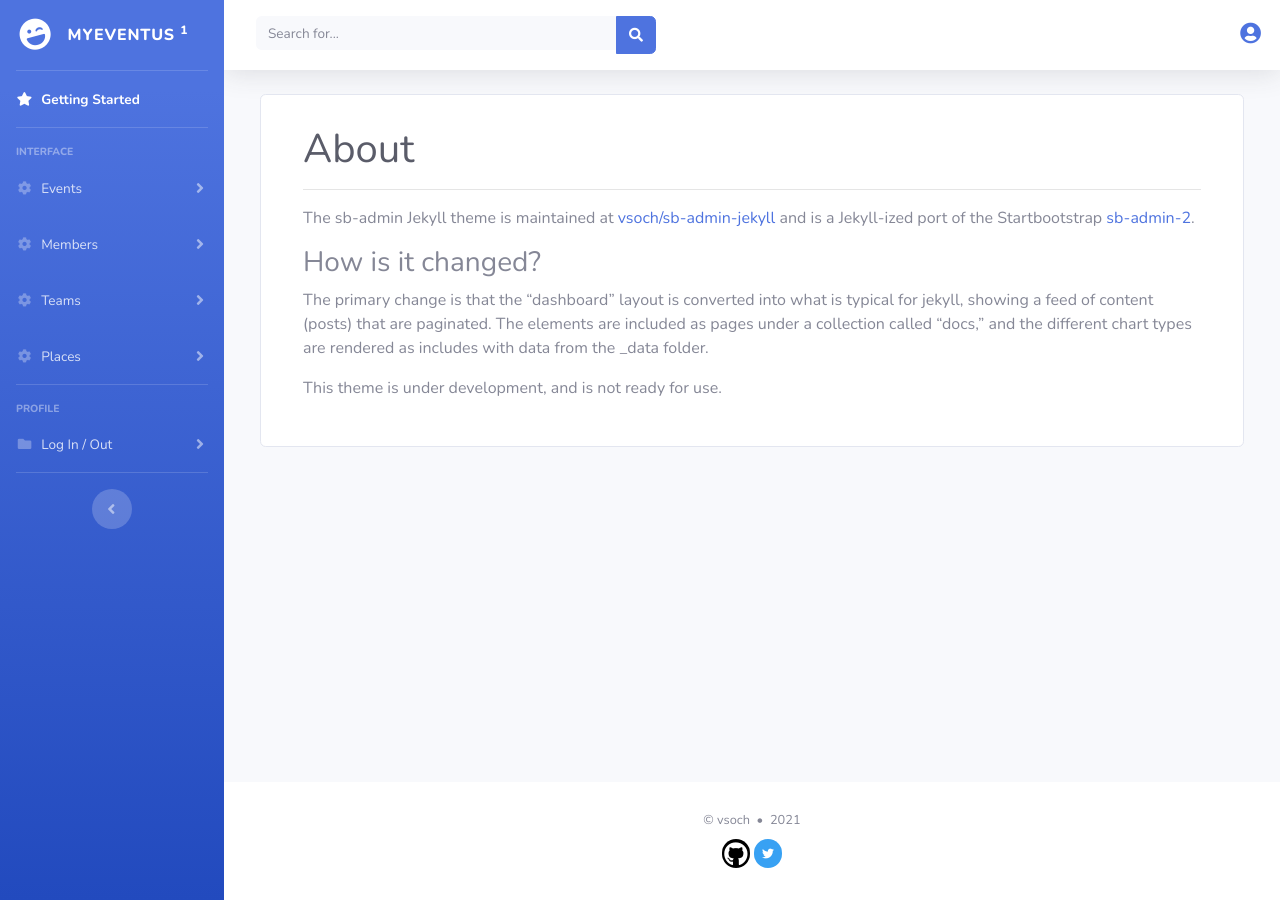
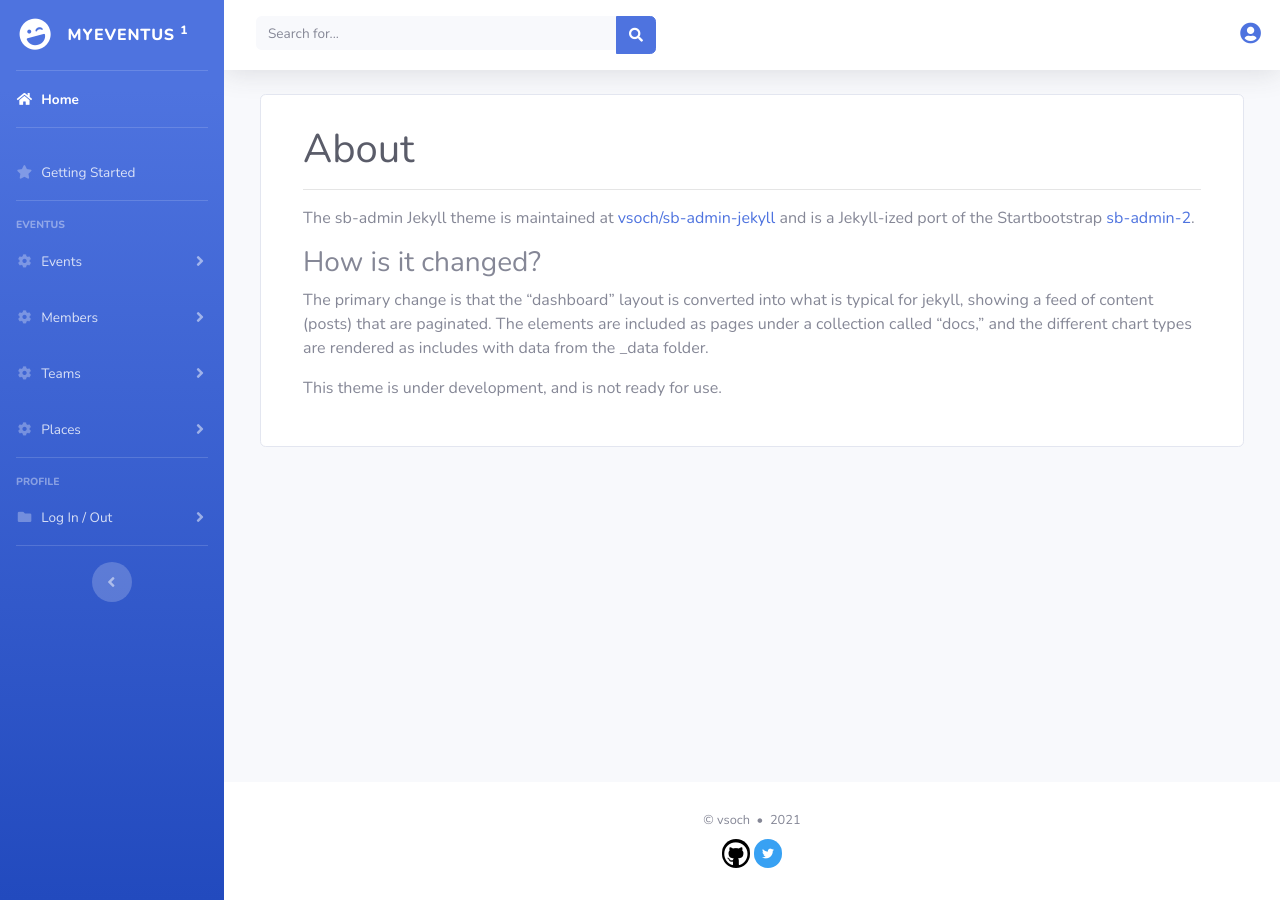
Before and after one commit to MyEventus/home, a Jekyll site: the page built from pages/about.md, in a window 1280 px wide. Built offline with Jekyll 4.4.1, drawn with Linux system fonts in a browser that asks for light colours; nearby versions of some CDN libraries; comment, search, counter and statistics services are not loaded.

```diff
--- a/_config.yml
+++ b/_config.yml
@@ -2,7 +2,8 @@
 
 # url is the full website URL
 # baseurl is the website's URL without the hostname
-url: "https://myeventus.github.io/"
+#WORKING: url: "https://myeventus.github.io/"
+url: "https://myeventus.netlify.app/"
 baseurl: "/"
 
 # Name of website
--- a/_data/toc.yml
+++ b/_data/toc.yml
@@ -1,10 +1,13 @@
 # - title: Dashboard
 #   icon: fa-tachometer-alt
 #   url: /
+- title: Home
+  icon: fa-home
+  url: /
 - title: Getting Started
   icon: fa-star
   url: docs/getting-started/
-- title: Interface
+- title: Eventus
   links:
     - title: Events
       icon: fa-cog
--- a/_includes/sidebar.html
+++ b/_includes/sidebar.html
@@ -1,7 +1,7 @@
 <ul class="navbar-nav bg-gradient-primary sidebar sidebar-dark accordion" id="accordionSidebar">
 
       <!-- Sidebar - Brand -->
-      <a class="sidebar-brand d-flex align-items-center justify-content-center" href="{{ site.baseurl }}/">
+      <a class="sidebar-brand d-flex align-items-center justify-content-center" href="{{ site.url }}{{ site.baseurl }}/">
         <div class="sidebar-brand-icon rotate-n-15">
           <i class="fas fa-laugh-wink"></i>
         </div>
```
